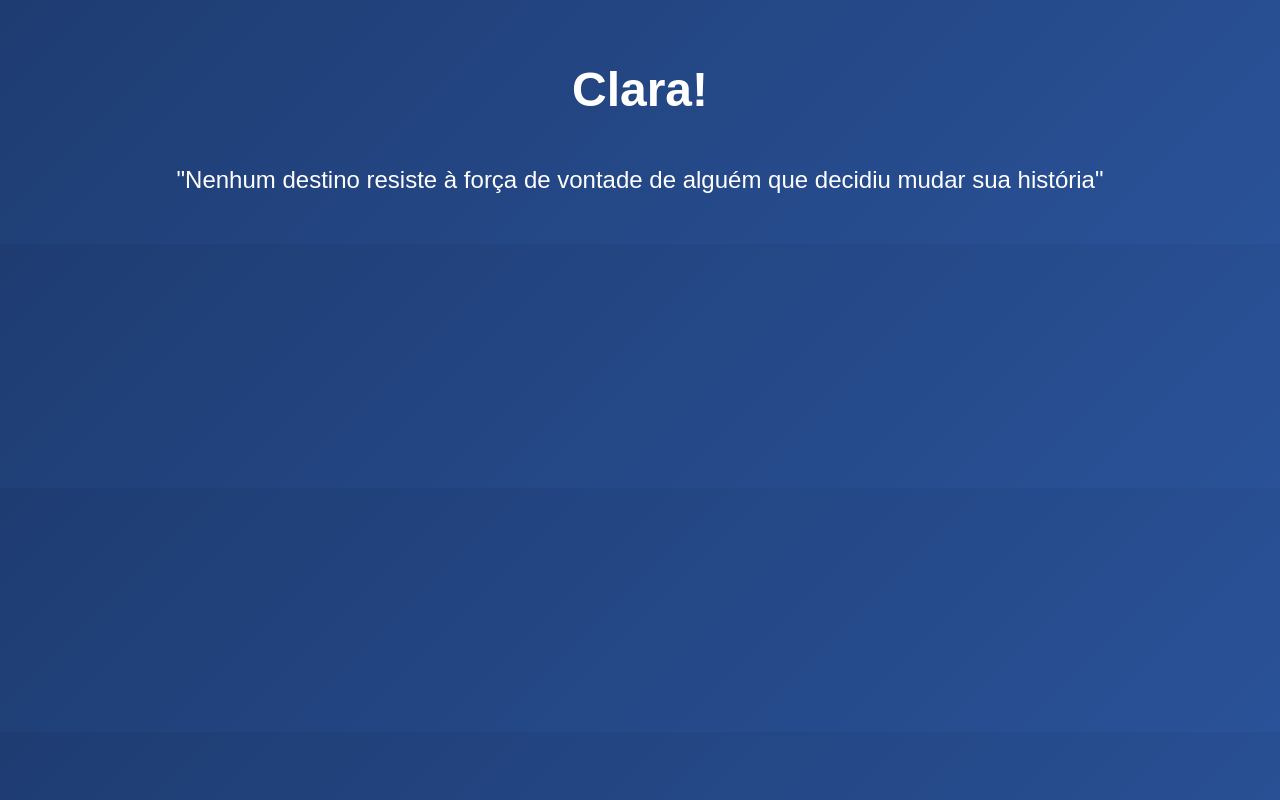
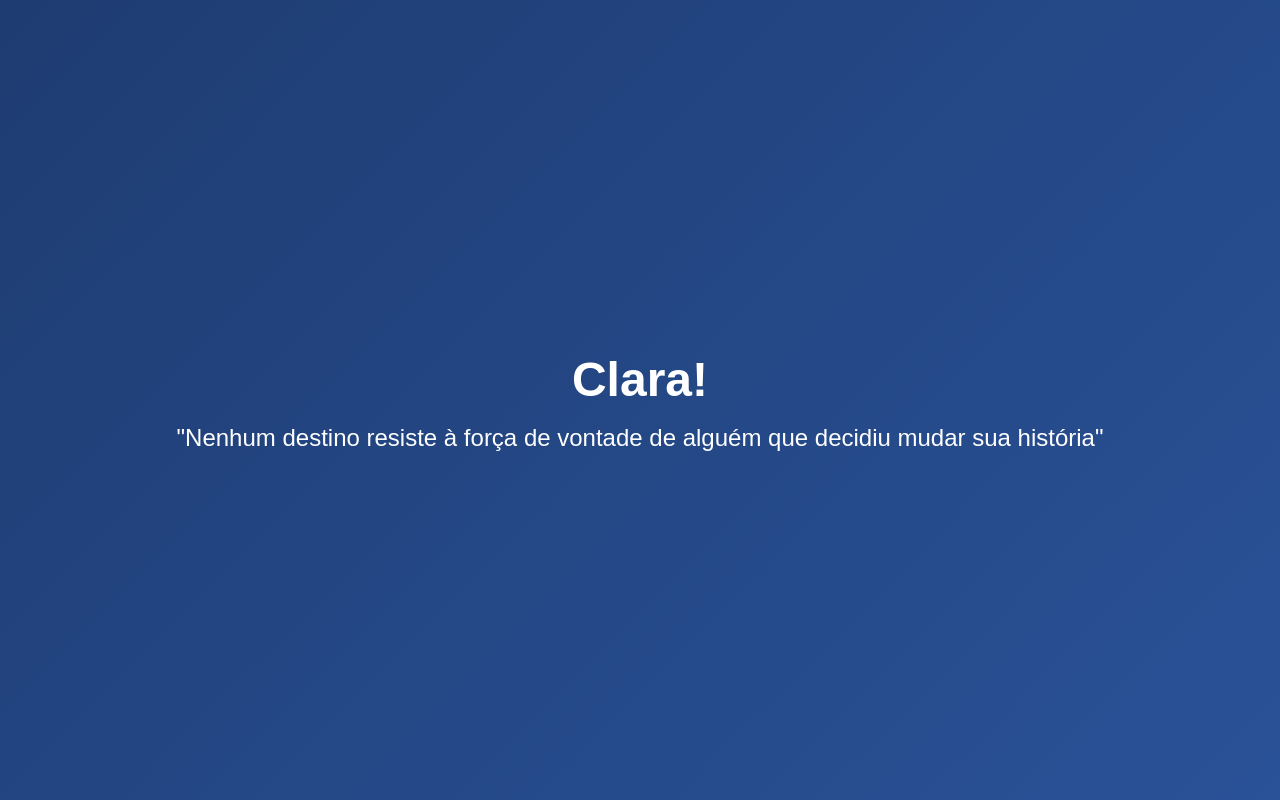
Before and after one commit to rdroger/teste01, a plain HTML site: page index.html in a window 1280 px wide. Drawn offline with Linux system fonts and the light colour scheme.

Commit message:
index.html

```diff
--- a/index.html
+++ b/index.html
@@ -9,21 +9,26 @@
             font-family: Arial, sans-serif;
             line-height: 1.6;
             margin: 0;
-            padding: 20px;
+            padding: 0;
             background: linear-gradient(135deg, #1e3c72, #2a5298);
             color: #fff;
+            display: flex;
+            justify-content: center;
+            align-items: center;
+            height: 100vh;
+            text-align: center;
         }
 
         h1 {
             color: #ffffff;
-            text-align: center;
             font-size: 3em;
+            margin: 0;
         }
 
         p {
             color: #ffffff;
-            text-align: center;
             font-size: 1.5em;
+            margin: 0;
         }
 
         /* Responsividade para dispositivos móveis */
@@ -38,7 +43,9 @@
     </style>
 </head>
 <body>
-    <h1>Clara!</h1>
-    <p>"Nenhum destino resiste à força de vontade de alguém que decidiu mudar sua história"</p>
+    <div>
+        <h1>Clara!</h1>
+        <p>"Nenhum destino resiste à força de vontade de alguém que decidiu mudar sua história"</p>
+    </div>
 </body>
 </html>
```
